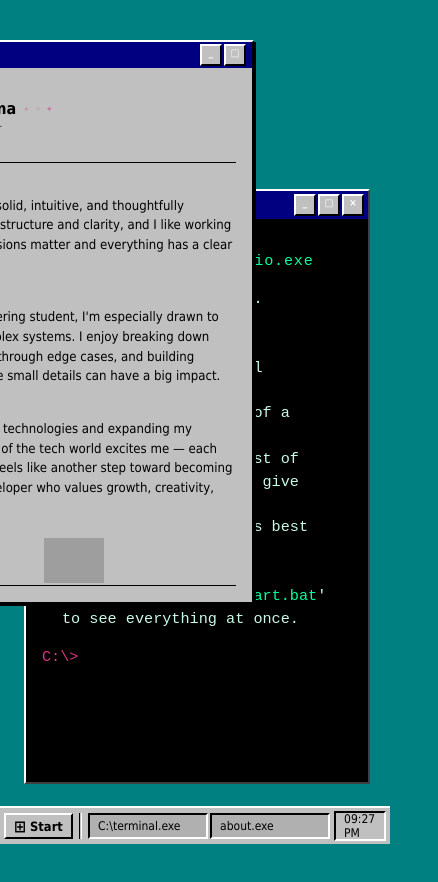
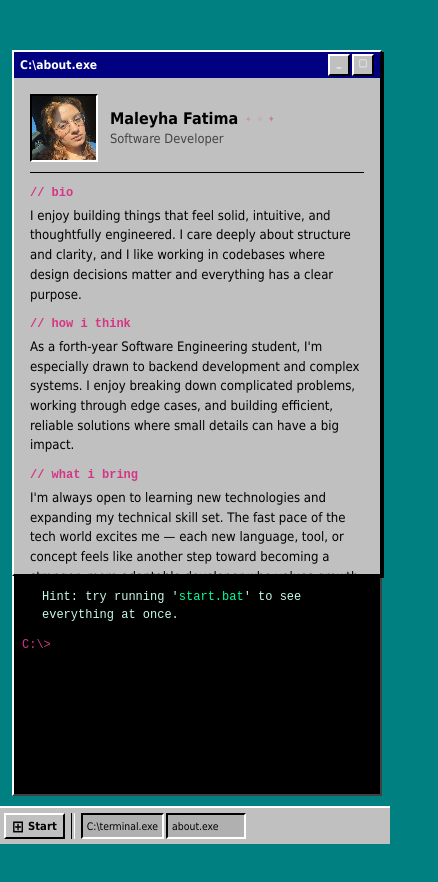
Before and after one commit to maleyhaf/terminal_portfolio, a Next.js app in the folder terminal_portfolio/: page / in a window 390 px wide. Shown: the top 882 px of the page, 438 px wide, since content can reach past the window. After the commit the page ends 860 px from the top, so only its background shows below. Built offline with nearby package versions, Linux system fonts and the light colour scheme; grey boxes are pictures that could not be loaded.

Commit message:
Update: updated responsiveness for mobile view

```diff
--- a/terminal_portfolio/app/globals.css
+++ b/terminal_portfolio/app/globals.css
@@ -53,7 +53,8 @@ body {
 /* Terminal window */
 .terminal-window {
   position: fixed;
-  bottom: 60px; /* above taskbar */
+  bottom: 60px;
+  /* above taskbar */
   left: 24px;
   width: 900px;
   max-width: calc(100vw - 48px);
@@ -252,6 +253,9 @@ body {
   top: 0;
 
   width: 620px;
+  /* desktop default */
+  max-width: calc(100vw - 24px);
+  /* never wider than screen */
   background: var(--win-bg);
 
   border-top: 2px solid var(--win-border-light);
@@ -466,7 +470,7 @@ body {
 
 /* Textarea (message body) */
 .email-textarea {
-  width: 100%;
+  width: 98%;
   margin-top: 8px;
   padding: 6px;
 
@@ -584,6 +588,12 @@ body {
   display: flex;
   gap: 2px;
   flex: 1;
+  overflow-x: auto;
+  scrollbar-width: none; /* hide scrollbar on Firefox */
+}
+
+.taskbar-items::-webkit-scrollbar {
+  display: none; /* hide scrollbar on Chrome/Safari */
 }
 
 .taskbar-item {
@@ -674,7 +684,7 @@ body {
 .about-section-title {
   font-weight: bold;
   font-size: 0.75rem;
-  color:var(--accent);
+  color: var(--accent);
   font-family: "Courier New", monospace;
 }
 
@@ -700,8 +710,17 @@ body {
 }
 
 @keyframes sparkle-pulse {
-  0%, 100% { opacity: 1; transform: scale(1); }
-  50% { opacity: 0.3; transform: scale(0.7); }
+
+  0%,
+  100% {
+    opacity: 1;
+    transform: scale(1);
+  }
+
+  50% {
+    opacity: 0.3;
+    transform: scale(0.7);
+  }
 }
 
 /* Walking pixel cat */
@@ -788,3 +807,87 @@ body {
   overflow: hidden;
   white-space: nowrap;
 }
+
+/* for mobile */
+@media (max-width: 768px) {
+
+  /* Terminal fits the screen */
+  .terminal-window {
+    width: calc(100vw - 24px);
+    max-width: 100%;
+    height: 55vh;
+    bottom: 48px;
+    left: 12px;
+  }
+
+  .terminal-root {
+    padding: 0.5rem;
+    align-items: flex-end;
+  }
+
+  /* Floating windows fit the screen */
+  .project-window {
+    width: calc(100vw - 24px) !important;
+    max-width: 100% !important;
+  }
+
+  /* Taskbar stays usable */
+  .taskbar-item {
+    min-width: 80px;
+    font-size: 0.65rem;
+    padding: 0 4px;
+  }
+
+  .taskbar-start {
+    padding: 2px 6px;
+    font-size: 0.7rem;
+  }
+
+  /* Pixel icons smaller on mobile */
+  .pixel-icon {
+    font-size: 48px;
+  }
+
+  /* About window cat track narrower */
+  .about-cat-track {
+    width: 100%;
+  }
+
+  /* Project skill icons smaller */
+  .project-skill-icons i {
+    font-size: 24px;
+  }
+
+  /* Experience/project body scrollable */
+  .project-body {
+    max-height: 55vh;
+    overflow-y: auto;
+  }
+
+  /* Terminal font smaller on mobile */
+  .terminal-body {
+    font-size: 0.75rem;
+    padding: 0.5rem;
+  }
+
+  .terminal-command,
+  .terminal-input {
+    font-size: 0.75rem;
+  }
+
+  .terminal-prompt {
+    font-size: 0.75rem;
+  }
+
+  /* Projects grid 2 cols on mobile */
+  .terminal-projects-grid {
+    grid-template-columns: repeat(2, 1fr);
+  }
+
+  /* Taskbar clock hide on very small screens */
+  @media (max-width: 400px) {
+    .taskbar-clock {
+      display: none;
+    }
+  }
+}
--- a/terminal_portfolio/app/page.tsx
+++ b/terminal_portfolio/app/page.tsx
@@ -129,6 +129,9 @@ export default function Home() {
   const terminalBodyRef = useRef<HTMLDivElement | null>(null);
   const bottomRef = useRef<HTMLDivElement | null>(null);
 
+  // mobile responsiveness
+  //const isMobile = window.innerWidth <= 768;
+
   useEffect(() => {
     bottomRef.current?.scrollIntoView({
       behavior: input ? "auto" : "smooth",
@@ -177,46 +180,50 @@ export default function Home() {
     setWindows(prev => prev.map(w => w.id === id ? { ...w, minimized: true } : w));
   };
 
-  //  openAbout:
+  // openAbout
   const openAbout = () => {
+    const isMobile = window.innerWidth <= 768;
     openWindow({
       type: "about",
       id: "about",
-      x: window.innerWidth - 600,
-      y: 40,
+      x: isMobile ? 12 : window.innerWidth - 600,
+      y: isMobile ? 50 : 40,
     });
   };
 
   // for projects
   const openProject = (project: Project) => {
-    // window state type
+    const isMobile = window.innerWidth <= 768;
     openWindow({
       type: "project",
       id: project.exe,
       project,
-      x: window.innerWidth / 2 - 300,
-      y: window.innerHeight / 2 - 250,
+      x: isMobile ? 12 : window.innerWidth / 2 - 300,
+      y: isMobile ? 50 : window.innerHeight / 2 - 250,
     });
   };
 
   // for contact window
   const openContact = () => {
+    const isMobile = window.innerWidth <= 768;
     openWindow({
       type: "contact",
       id: "contact",
-      x: window.innerWidth / 2 - 260,
-      y: window.innerHeight / 2 - 180,
+      x: isMobile ? 12 : window.innerWidth / 2 - 260,
+      y: isMobile ? 50 : window.innerHeight / 2 - 180,
     });
   };
 
   // for experience window
+  // openExperience
   const openExperience = (job: Experience) => {
+    const isMobile = window.innerWidth <= 768;
     openWindow({
       type: "experience",
       id: job.exe,
       job,
-      x: window.innerWidth / 2 - 290,
-      y: window.innerHeight / 2 - 200,
+      x: isMobile ? 12 : window.innerWidth / 2 - 290,
+      y: isMobile ? 50 : window.innerHeight / 2 - 200,
     });
   };
 
--- a/terminal_portfolio/components/AboutWindow.tsx
+++ b/terminal_portfolio/components/AboutWindow.tsx
@@ -82,7 +82,7 @@ export default function AboutWindow({ windowState, onMove, onFocus, onMinimize }
             <div
                 ref={nodeRef}
                 className="project-window"
-                style={{ zIndex: windowState.z, width: 460 }}
+                style={{ zIndex: windowState.z }}
                 onMouseDownCapture={onFocus}
             >
                 {/* Title Bar */}
--- a/terminal_portfolio/components/ContactWindow.tsx
+++ b/terminal_portfolio/components/ContactWindow.tsx
@@ -73,8 +73,6 @@ export default function ContactWindow({
                 className="project-window"
                 style={{
                     zIndex: windowState.z,
-                    top: 0,
-                    width: 520, // Smaller width for contact window
                 }}
                 onMouseDownCapture={onFocus}
             >
--- a/terminal_portfolio/components/ProjectWindow.tsx
+++ b/terminal_portfolio/components/ProjectWindow.tsx
@@ -31,8 +31,6 @@ export default function ProjectWindow({ index, windowState, onMove, onClose, onF
                 className="project-window"
                 style={{
                     zIndex: windowState.z,
-                    position: "fixed",
-                    top: 0,
                 }}
                 onMouseDownCapture={onFocus}
             >
```
Also changed, not shown: 1 other file (tests, documents, lock files or other folders). Lines whose indentation alone changed are shown as unchanged.
